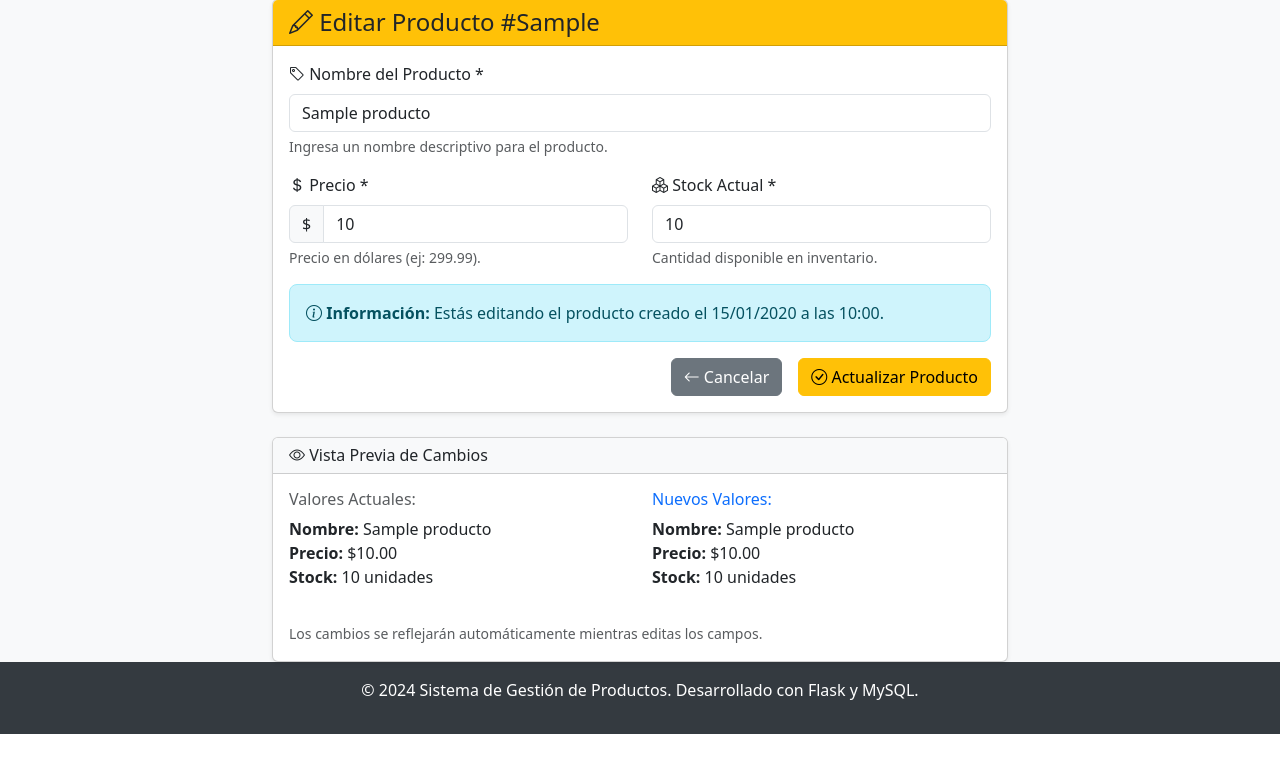
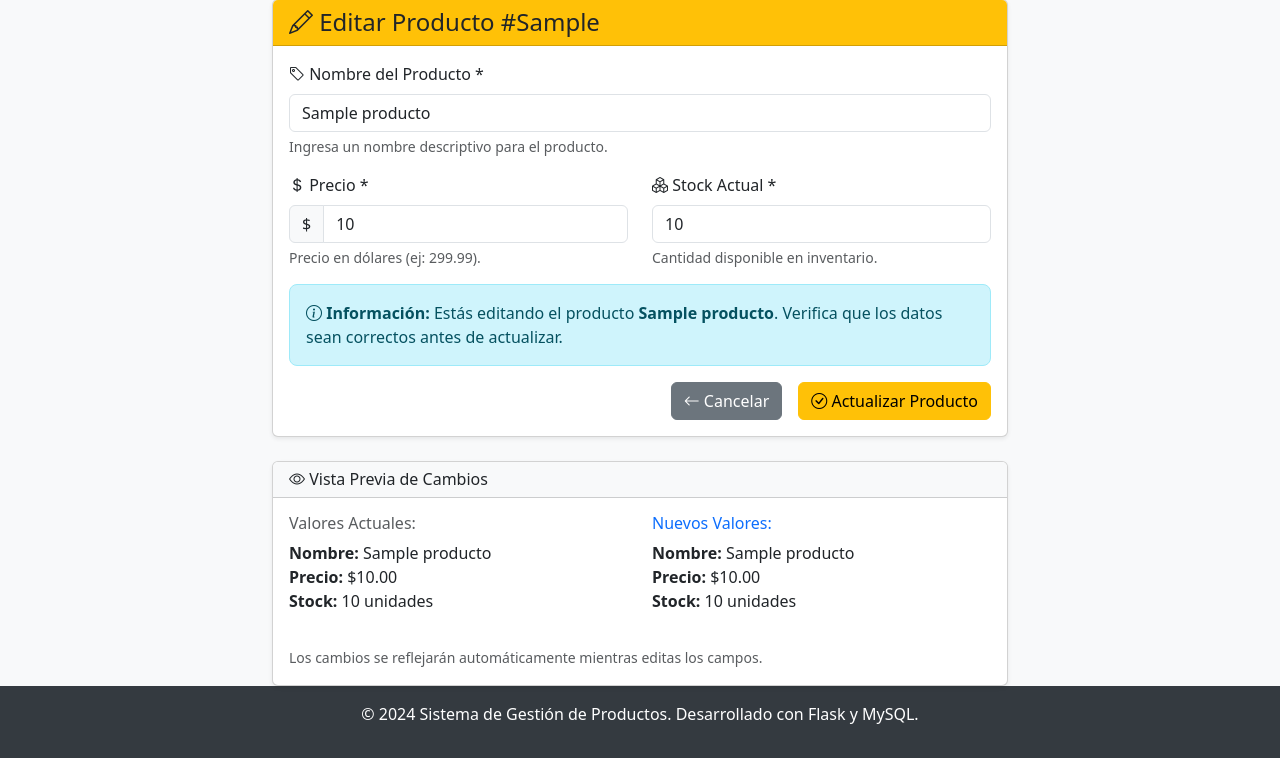
Before and after one commit to Luiscerda1116/mi-proyecto-flask, a Flask app: template templates/productos/editar.html in a window 1280 px wide. Shown: the part 81-839 px from the top of the page. Before the commit the page ends 815 px from the top, so only its background shows below. Run offline with Flask 3, Linux system fonts and the light colour scheme; the template is opened without the code that fills it: most values are stand-ins (such as "Sample title", 1, 10 or a date in 2020); some libraries are stand-ins or nearby versions.

Commit message:
Corrección de errores en editar y eliminar - eliminado uso de fechas

```diff
--- a/templates/productos/editar.html
+++ b/templates/productos/editar.html
@@ -68,15 +68,12 @@
                         </div>
                     </div>
 
-                    <!-- Información adicional -->
+                    <!-- Información adicional - SIN FECHAS -->
                     <div class="alert alert-info">
                         <i class="bi bi-info-circle"></i>
                         <strong>Información:</strong>
-                        Estás editando el producto creado el
-                        {{ producto.fecha_creacion.strftime('%d/%m/%Y a las %H:%M') if producto.fecha_creacion else 'fecha desconocida' }}.
-                        {% if producto.fecha_actualizacion and producto.fecha_actualizacion != producto.fecha_creacion %}
-                        Última actualización: {{ producto.fecha_actualizacion.strftime('%d/%m/%Y a las %H:%M') }}.
-                        {% endif %}
+                        Estás editando el producto <strong>{{ producto.nombre }}</strong>.
+                        Verifica que los datos sean correctos antes de actualizar.
                     </div>
 
                     <div class="d-grid gap-2 d-md-flex justify-content-md-end">
```
Also changed, not shown: templates/productos/eliminar.html (+1 -9 lines).
